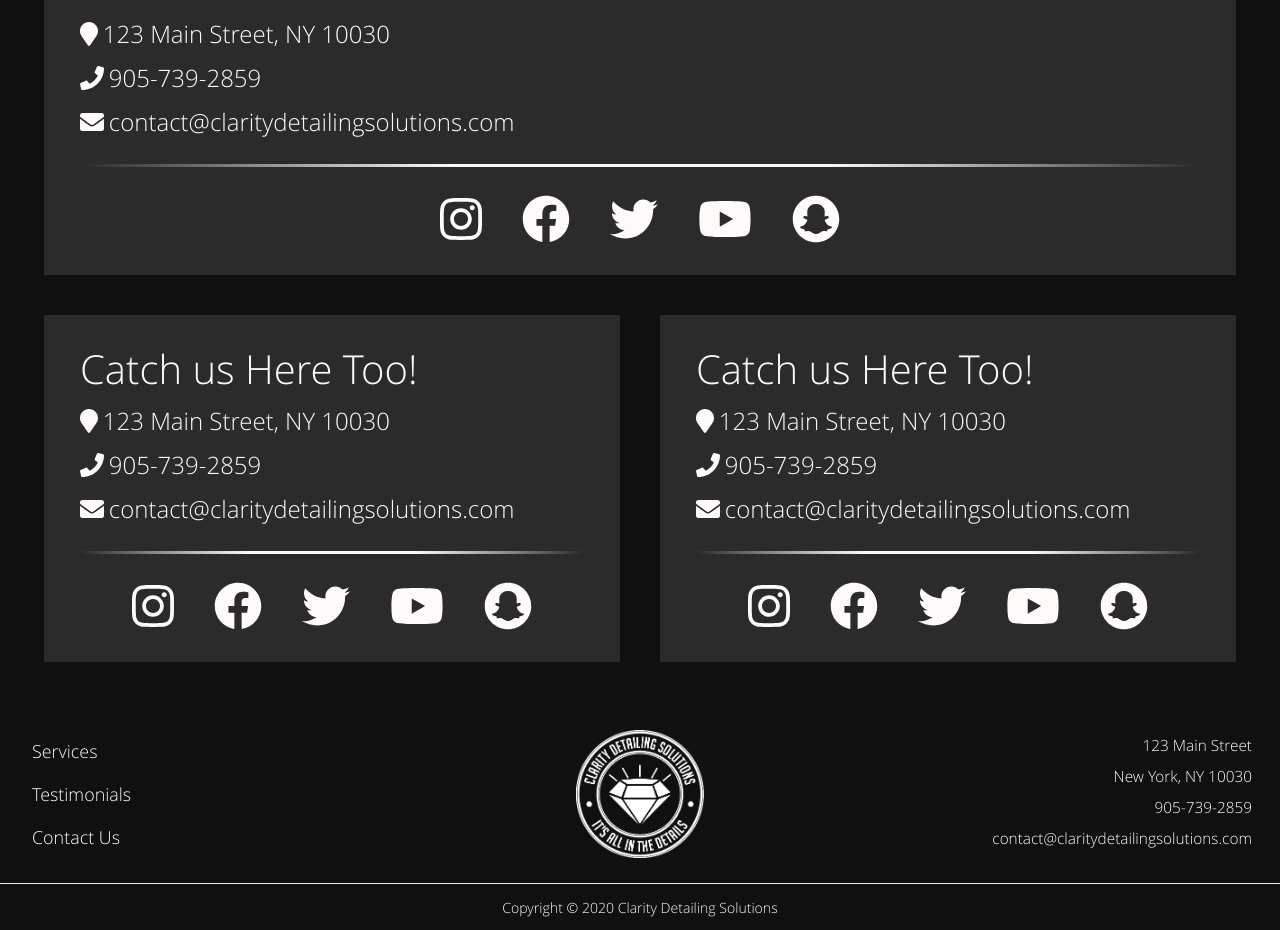
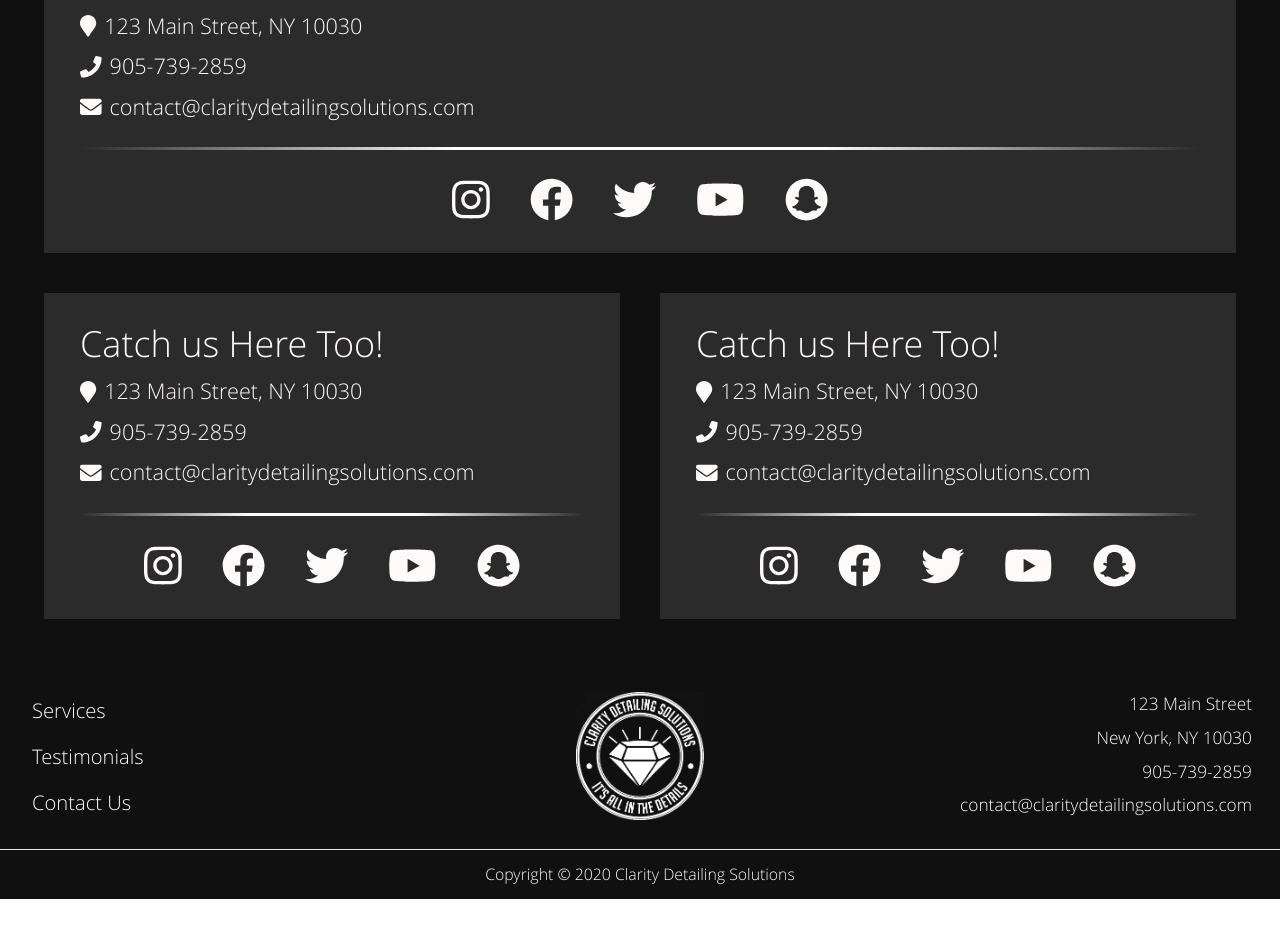
Before and after one commit to JE-Design/Clarity-Detailing-Solutions, a React (Create React App) app: page /contact in a window 1280 px wide. Shown: the part 576-1506 px from the top of the page. After the commit the page ends 1475 px from the top, so only its background shows below. Built offline with nearby package versions, Linux system fonts and the light colour scheme.

Commit message:
update dynamic fonts and fix commits for pr

```diff
--- a/src/components/Card/Card.jsx
+++ b/src/components/Card/Card.jsx
@@ -3,8 +3,10 @@ import "./Card.scss";
 
 const Card = ({ children, className }) => {
   return (
-    <div className={`${className} card p-8 flex text-left flex-col`}>
-      <div className="inner-container p-6">{children}</div>
+    <div
+      className={`${className} card relative z-10 p-8 flex text-left flex-col`}
+    >
+      <div className="inner-container -m-3 p-6">{children}</div>
     </div>
   );
 };
--- a/src/components/Card/Card.scss
+++ b/src/components/Card/Card.scss
@@ -4,11 +4,7 @@
   color: $color-off-white;
   font-family: "Open sans";
 
-  position: relative;
-  z-index: 2;
-
   .inner-container {
     background-color: $color-dark-grey;
-    margin: -0.75rem;
   }
 }
--- a/src/components/ContactLinks/ContactLinks.jsx
+++ b/src/components/ContactLinks/ContactLinks.jsx
@@ -1,5 +1,5 @@
 import React from "react";
-import { Card, TextIconCombo, LinkIcon } from "components/";
+import { TextIconCombo, LinkIcon } from "components/";
 import "./ContactLinks.scss";
 
 const ContactLinks = () => (
@@ -10,19 +10,19 @@ const ContactLinks = () => (
       <TextIconCombo
         text="123 Main Street, NY 10030"
         textClassName="text"
-        iconClassName="textIcon p-0"
+        iconClassName="textIcon"
         icon="map-marker"
       />
       <TextIconCombo
         text="905-739-2859"
         textClassName="text"
-        iconClassName="textIcon p-0"
+        iconClassName="textIcon"
         icon="phone"
       />
       <TextIconCombo
         text="contact@claritydetailingsolutions.com"
         textClassName="text"
-        iconClassName="textIcon p-0"
+        iconClassName="textIcon"
         icon="envelope"
       />
       <hr className="w-full my-5 linebreak" />
--- a/src/components/ContactLinks/ContactLinks.scss
+++ b/src/components/ContactLinks/ContactLinks.scss
@@ -1,19 +1,19 @@
 @import "styles/colors.scss";
+@import "styles/mixins.scss";
 
 .contact-links {
   .title {
-    font-size: 2.5em;
+    @include dynamic-text(2.5em);
     font-weight: 350;
   }
 
   .text {
-    font-size: 1.5em;
+    @include dynamic-text(1.5em);
     font-weight: 300;
   }
 
   .textIcon {
-    font-size: 1.5em;
-    margin-right: 0.2em;
+    @include dynamic-text(1.5em);
     font-weight: 300;
   }
 
@@ -30,6 +30,6 @@
   }
 
   .icon {
-    font-size: 3em;
+    @include dynamic-text(3em);
   }
 }
--- a/src/components/Footer/Footer.scss
+++ b/src/components/Footer/Footer.scss
@@ -17,7 +17,7 @@ footer {
 
   li {
     a {
-      @include dynamic-fonts(1.4em);
+      @include dynamic-text(1.4em);
     }
   }
 
@@ -26,14 +26,15 @@ footer {
   }
   #top {
     #contact {
-      p, a {
-        @include dynamic-fonts(1.2em);
+      p,
+      a {
+        @include dynamic-text(1.2em);
       }
     }
   }
   #bottom {
     p {
-      @include dynamic-fonts(1.1em);
+      @include dynamic-text(1.1em);
     }
   }
 }
--- a/src/components/PageHeader/PageHeader.jsx
+++ b/src/components/PageHeader/PageHeader.jsx
@@ -4,7 +4,7 @@ import "./PageHeader.scss";
 const PageHeader = ({ imagePath, title, caption }) => {
   return (
     <div
-      className="page-header p-12 bg-cover bg-center flex items-center justify-start"
+      className="page-header relative z-0 p-12 bg-cover bg-center flex items-center justify-start"
       style={{
         backgroundImage: `url(${imagePath})`,
       }}
--- a/src/components/PageHeader/PageHeader.scss
+++ b/src/components/PageHeader/PageHeader.scss
@@ -1,9 +1,13 @@
 @import "styles/colors.scss";
+@import "styles/mixins.scss";
+@import "styles/mediaQueries.scss";
 
 .page-header {
   height: 70vh;
-  position: relative;
-  z-index: 1;
+  @include sm {
+    height: 50vh;
+  }
+
   //   Add margin top for the navbar in the future
   //   margin-top: $navbar-height;
   //   @include xs {
@@ -17,9 +21,9 @@
     color: $color-off-white;
   }
   .page-header-title {
-    font-size: 4em;
+    @include dynamic-header(4em);
   }
   .page-header-caption {
-    font-size: 1.75em;
+    @include dynamic-header(1.75em);
   }
 }
--- a/src/components/TextIconCombo/TextIconCombo.jsx
+++ b/src/components/TextIconCombo/TextIconCombo.jsx
@@ -4,7 +4,7 @@ import { LinkIcon } from "components/";
 const LinkIconCombo = ({ text, textClassName, iconClassName, ...props }) => {
   return (
     <div className="flex break-all py-1">
-      <LinkIcon className={iconClassName} {...props} />
+      <LinkIcon className={`${iconClassName} mr-2 p-0`} {...props} />
       <p className={textClassName}>{text}</p>
     </div>
   );
--- a/src/pages/ContactPage/ContactPage.jsx
+++ b/src/pages/ContactPage/ContactPage.jsx
@@ -15,10 +15,10 @@ const ContactPage = () => (
       <Card className="contact-links w-full">
         <ContactLinks />
       </Card>
-      <Card className="contact-links sm:w-full md:w-1/2">
+      <Card className="contact-links w-full sm:w-full md:w-1/2">
         <ContactLinks />
       </Card>
-      <Card className="contact-links sm:w-full md:w-1/2">
+      <Card className="contact-links w-full sm:w-full md:w-1/2">
         <ContactLinks />
       </Card>
     </PageContainer>
--- a/src/pages/LandingPage/LandingPage.scss
+++ b/src/pages/LandingPage/LandingPage.scss
@@ -13,10 +13,10 @@
   }
 
   h1 {
-      @include dynamic-fonts(5em);
+    @include dynamic-header(5em);
   }
   h2 {
-      @include dynamic-fonts(2.5em);
+    @include dynamic-header(2.5em);
   }
 }
 
@@ -31,13 +31,13 @@
   }
 
   h1 {
-        @include dynamic-fonts(5em);
+    @include dynamic-header(5em);
   }
   h2 {
-        @include dynamic-fonts(4.5em);
+    @include dynamic-header(4.5em);
   }
   p {
-        @include dynamic-fonts(1.9em);
+    @include dynamic-header(1.9em);
   }
 }
 
@@ -51,10 +51,12 @@
   }
   h3 {
     font-weight: 500;
-    @include dynamic-fonts(4em);
+    @include dynamic-text(4em);
+    //@include dynamic-text(5em);
   }
   h4 {
     text-decoration: underline;
-    @include dynamic-fonts(2em);
+    @include dynamic-text(2.5em);
+    //@include dynamic-fonts(2em);
   }
 }
--- a/src/styles/mixins.scss
+++ b/src/styles/mixins.scss
@@ -1,7 +1,7 @@
 @import "styles/mediaQueries";
 
-@mixin dynamic-fonts($baseSize) {
-  font-size: $baseSize * 0.4;
+@mixin dynamic-header($baseSize) {
+  font-size: $baseSize * 0.6;
   @include md {
     font-size: $baseSize * 0.7;
   }
@@ -12,3 +12,16 @@
     font-size: $baseSize;
   }
 }
+
+@mixin dynamic-text($baseSize) {
+  font-size: $baseSize * 0.8;
+  @include md {
+    font-size: $baseSize * 0.85;
+  }
+  @include lg {
+    font-size: $baseSize * 0.9;
+  }
+  @include xl {
+    font-size: $baseSize;
+  }
+}
```
Lines whose indentation alone changed are shown as unchanged.
